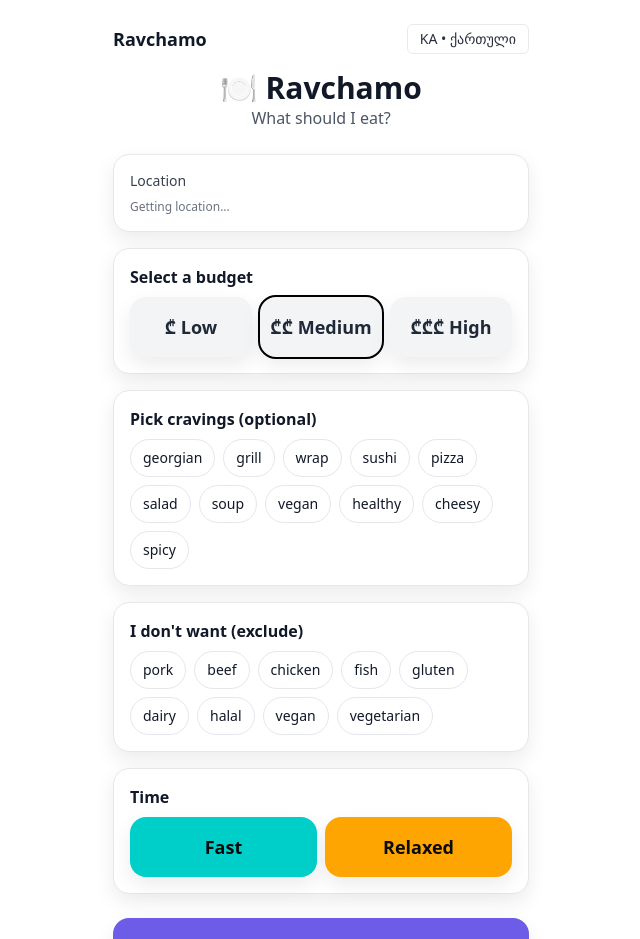
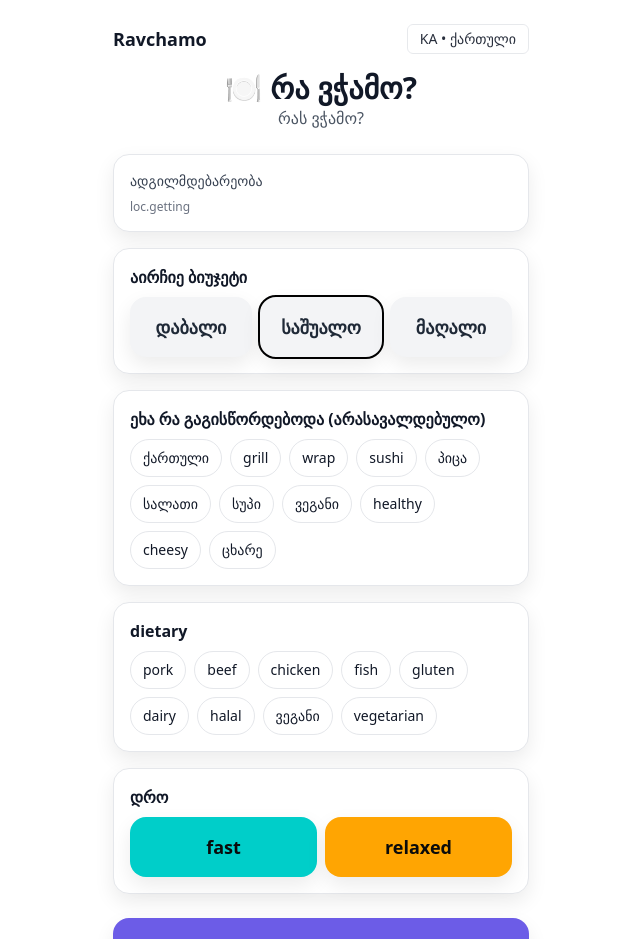
Before and after one commit to underdav1/ravchamo-mvp, a Next.js app: page / in a window 1280 px wide. Shown: the top 939 px of the page, without its empty margins (319-959 px from the left). Built offline with nearby package versions, Linux system fonts and the light colour scheme; no server answers.

Commit message:
Update page.jsx

```diff
--- a/app/page.jsx
+++ b/app/page.jsx
@@ -1,13 +1,15 @@
 "use client";
 
 import { useEffect, useState } from "react";
-import { STR } from "./ui/strings";
 import BigButton from "../components/BigButton";
 import TagToggle from "../components/TagToggle";
 import { useRouter } from "next/navigation";
+import { useI18n } from "./ui/LangProvider";
 
 export default function Home() {
   const router = useRouter();
+  const { t, tt } = useI18n();
+
   const [loc, setLoc] = useState(null);
   const [locDenied, setLocDenied] = useState(false);
   const [price, setPrice] = useState("med");
@@ -20,33 +22,56 @@ export default function Home() {
     if (navigator.geolocation) {
       navigator.geolocation.getCurrentPosition(
         (pos) => {
-          setLoc({lat: pos.coords.latitude, lon: pos.coords.longitude});
+          setLoc({ lat: pos.coords.latitude, lon: pos.coords.longitude });
         },
         (err) => {
           console.log(err);
           setLocDenied(true);
           // fallback: Vake center
-          setLoc({lat: 41.710, lon: 44.770});
+          setLoc({ lat: 41.71, lon: 44.77 });
         },
         { enableHighAccuracy: true, timeout: 3000 }
       );
     } else {
       // fallback
-      setLoc({lat: 41.710, lon: 44.770});
+      setLoc({ lat: 41.71, lon: 44.77 });
     }
   }, []);
 
-  const cravingOptions = ["georgian","grill","wrap","sushi","pizza","salad","soup","vegan","healthy","cheesy","spicy"];
-  const excludeOptions = ["pork","beef","chicken","fish","gluten","dairy","halal","vegan","vegetarian"];
+  // keys we display (we translate their labels with tt())
+  const cravingOptions = [
+    "georgian",
+    "grill",
+    "wrap",
+    "sushi",
+    "pizza",
+    "salad",
+    "soup",
+    "vegan",
+    "healthy",
+    "cheesy",
+    "spicy",
+  ];
+  const excludeOptions = [
+    "pork",
+    "beef",
+    "chicken",
+    "fish",
+    "gluten",
+    "dairy",
+    "halal",
+    "vegan",
+    "vegetarian",
+  ];
 
-  function goResults(lucky=false) {
+  function goResults(lucky = false) {
     const query = new URLSearchParams({
       lat: loc?.lat ?? "",
       lon: loc?.lon ?? "",
       price,
       tags: tags.join(","),
       exclude: exclude.join(","),
-      time: time ?? ""
+      time: time ?? "",
     });
     if (lucky) query.set("lucky", "1");
     router.push(`/results?${query.toString()}`);
@@ -55,62 +80,119 @@ export default function Home() {
   return (
     <main>
       <div className="text-center mb-6">
-        <h1 className="text-3xl font-extrabold">🍽️ {STR.appName}</h1>
-        <p className="text-gray-600">{STR.tagline}</p>
+        <h1 className="text-3xl font-extrabold">🍽️ {t("appName")}</h1>
+        <p className="text-gray-600">{t("tagline")}</p>
       </div>
 
       <div className="card mb-4">
-        <div className="text-sm text-gray-700 mb-2">Location</div>
+        <div className="text-sm text-gray-700 mb-2">{t("location")}</div>
         <div className="flex gap-2 items-center">
-          <span className={`text-xs ${loc ? "text-green-700" : "text-gray-500"}`}>
-            {loc ? "Location ready" : "Getting location..."}
+          <span
+            className={`text-xs ${loc ? "text-green-700" : "text-gray-500"}`}
+          >
+            {loc ? t("loc.ready") : t("loc.getting")}
           </span>
-          {locDenied && <span className="text-xs text-orange-600">Permission denied — using Vake center.</span>}
+          {locDenied && (
+            <span className="text-xs text-orange-600">{t("loc.deniedVake")}</span>
+          )}
         </div>
       </div>
 
       <div className="card mb-4">
-        <div className="font-semibold mb-2">{STR.selectBudget}</div>
+        <div className="font-semibold mb-2">{t("budget")}</div>
         <div className="grid grid-cols-3 gap-2">
-          <BigButton className={`kahoot-gray ${price==="low"?"outline outline-2 outline-black":""}`} onClick={()=>setPrice("low")}>{STR.priceLow}</BigButton>
-          <BigButton className={`kahoot-gray ${price==="med"?"outline outline-2 outline-black":""}`} onClick={()=>setPrice("med")}>{STR.priceMed}</BigButton>
-          <BigButton className={`kahoot-gray ${price==="high"?"outline outline-2 outline-black":""}`} onClick={()=>setPrice("high")}>{STR.priceHigh}</BigButton>
+          <BigButton
+            className={`kahoot-gray ${
+              price === "low" ? "outline outline-2 outline-black" : ""
+            }`}
+            onClick={() => setPrice("low")}
+          >
+            {t("low")}
+          </BigButton>
+          <BigButton
+            className={`kahoot-gray ${
+              price === "med" ? "outline outline-2 outline-black" : ""
+            }`}
+            onClick={() => setPrice("med")}
+          >
+            {t("medium")}
+          </BigButton>
+          <BigButton
+            className={`kahoot-gray ${
+              price === "high" ? "outline outline-2 outline-black" : ""
+            }`}
+            onClick={() => setPrice("high")}
+          >
+            {t("high")}
+          </BigButton>
         </div>
       </div>
 
       <div className="card mb-4">
-        <div className="font-semibold mb-2">{STR.cravings}</div>
+        <div className="font-semibold mb-2">{t("cravings")}</div>
         <div className="flex flex-wrap gap-2">
-          {cravingOptions.map(opt => (
-            <TagToggle key={opt} label={opt} selected={tags.includes(opt)} onClick={()=>{
-              setTags(prev => prev.includes(opt) ? prev.filter(x=>x!==opt) : [...prev, opt]);
-            }}/>
+          {cravingOptions.map((opt) => (
+            <TagToggle
+              key={opt}
+              label={tt(opt)}
+              selected={tags.includes(opt)}
+              onClick={() => {
+                setTags((prev) =>
+                  prev.includes(opt) ? prev.filter((x) => x !== opt) : [...prev, opt]
+                );
+              }}
+            />
           ))}
         </div>
       </div>
 
       <div className="card mb-4">
-        <div className="font-semibold mb-2">{STR.dietary}</div>
+        <div className="font-semibold mb-2">{t("dietary")}</div>
         <div className="flex flex-wrap gap-2">
-          {excludeOptions.map(opt => (
-            <TagToggle key={opt} label={opt} selected={exclude.includes(opt)} onClick={()=>{
-              setExclude(prev => prev.includes(opt) ? prev.filter(x=>x!==opt) : [...prev, opt]);
-            }}/>
+          {excludeOptions.map((opt) => (
+            <TagToggle
+              key={opt}
+              label={tt(opt)}
+              selected={exclude.includes(opt)}
+              onClick={() => {
+                setExclude((prev) =>
+                  prev.includes(opt) ? prev.filter((x) => x !== opt) : [...prev, opt]
+                );
+              }}
+            />
           ))}
         </div>
       </div>
 
       <div className="card mb-6">
-        <div className="font-semibold mb-2">{STR.time}</div>
+        <div className="font-semibold mb-2">{t("time")}</div>
         <div className="grid grid-cols-2 gap-2">
-          <BigButton className={`kahoot-mint ${time==="fast"?"outline outline-2 outline-black":""}`} onClick={()=>setTime("fast")}>{STR.fast}</BigButton>
-          <BigButton className={`kahoot-orange ${time==="relaxed"?"outline outline-2 outline-black":""}`} onClick={()=>setTime("relaxed")}>{STR.relaxed}</BigButton>
+          <BigButton
+            className={`kahoot-mint ${
+              time === "fast" ? "outline outline-2 outline-black" : ""
+            }`}
+            onClick={() => setTime("fast")}
+          >
+            {t("fast")}
+          </BigButton>
+          <BigButton
+            className={`kahoot-orange ${
+              time === "relaxed" ? "outline outline-2 outline-black" : ""
+            }`}
+            onClick={() => setTime("relaxed")}
+          >
+            {t("relaxed")}
+          </BigButton>
         </div>
       </div>
 
       <div className="grid grid-cols-1 gap-3">
-        <BigButton className="kahoot-purple" onClick={()=>goResults(false)}>{STR.seeResults}</BigButton>
-        <BigButton className="kahoot-mint" onClick={()=>goResults(true)}>🎲 {STR.feelingLucky}</BigButton>
+        <BigButton className="kahoot-purple" onClick={() => goResults(false)}>
+          {t("seeResults")}
+        </BigButton>
+        <BigButton className="kahoot-mint" onClick={() => goResults(true)}>
+          🎲 {t("lucky")}
+        </BigButton>
       </div>
     </main>
   );
```
